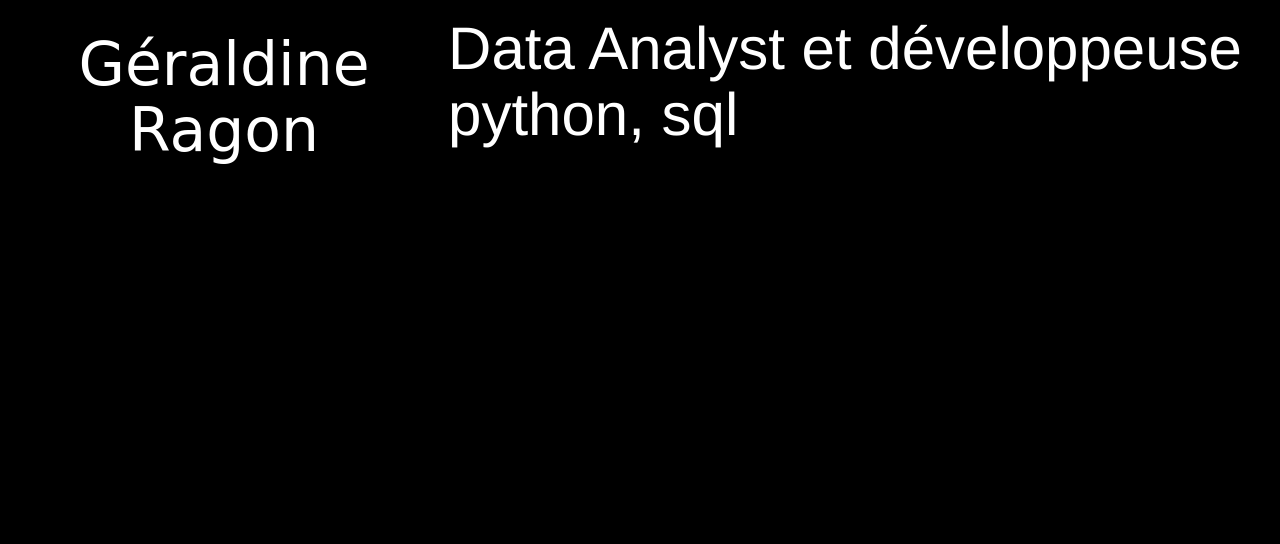
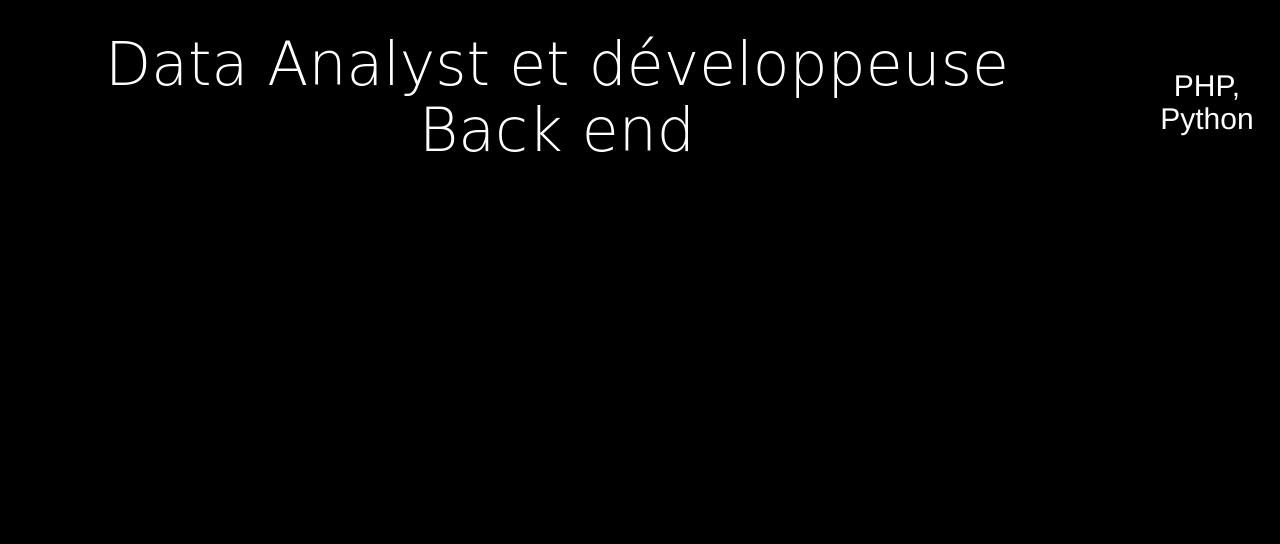
Before and after one commit to gydee72/cv-dev-data, a plain HTML site: page portfolio.html in a window 1280 px wide. Shown: the part 193-737 px from the top of the page. Drawn offline with nearby package versions, Linux system fonts and the light colour scheme; a web font is replaced by a local one.

Commit message:
Update portfolio.html

```diff
--- a/portfolio.html
+++ b/portfolio.html
@@ -34,8 +34,9 @@
 			</nav>
 
             <div class="section">
-                <h1>Géraldine Ragon</h1>
-                <h3 class="subtitle">Data Analyst  et développeuse python, sql</h3>
+
+                <h1 class="subtitle">Data Analyst  et développeuse Back end </h1>
+		    <h2>PHP, Python</h2>
 
 
 
```
